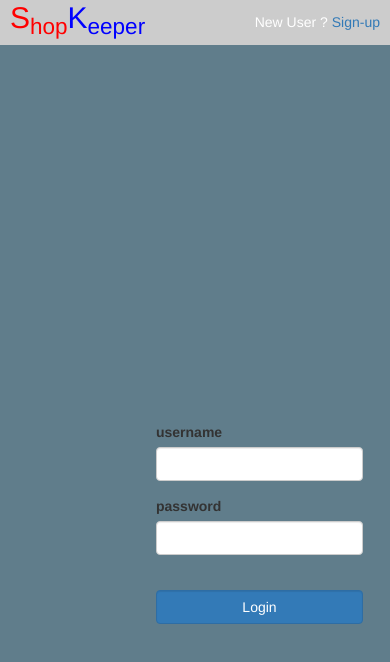
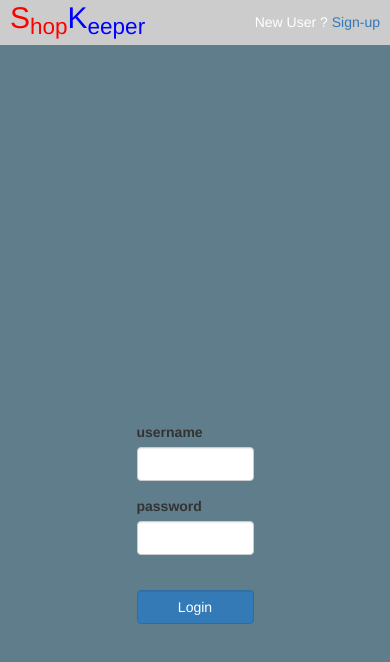
Before and after one commit to csreddy7/ShopKeeper, a website: page ShopKeeper.html in a window 390 px wide. Drawn offline with nearby package versions, Linux system fonts and the light colour scheme.

Commit message:
updating css file to make login page responsive

```diff
--- a/ShopKeeper.css
+++ b/ShopKeeper.css
@@ -34,7 +34,8 @@ a{
 	line-height: 3.2;
 }
 .login{
+	width:30%;
 	position: absolute;
 	top: 50%;
-	left: 40%;
+	left: 35%;
 }
```
